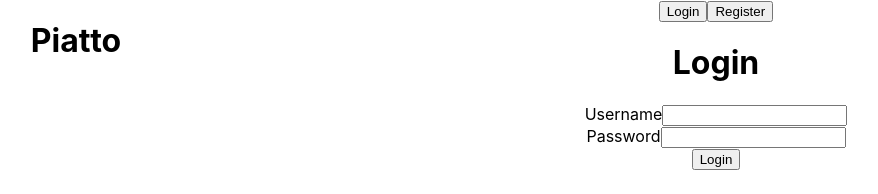
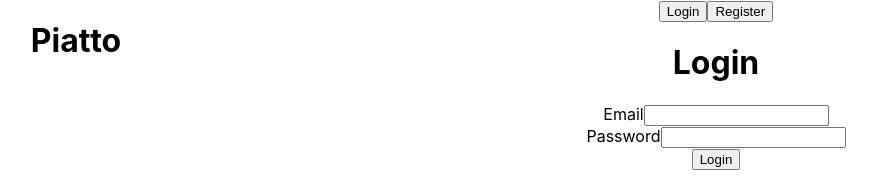
Before and after one commit to amckean12/piatto-v2, a React (Create React App) app in the folder client/: page / in a window 1280 px wide. Shown: the top 194 px of the page, without its empty margins (244-1122 px from the left). Built offline with nearby package versions, Linux system fonts and the light colour scheme.

Commit message:
Added redux  store

```diff
--- a/client/package.json
+++ b/client/package.json
@@ -6,7 +6,9 @@
   "dependencies": {
     "react": "^16.8.6",
     "react-dom": "^16.8.6",
-    "react-scripts": "3.0.0"
+    "react-redux": "^5.1.1",
+    "react-scripts": "3.0.0",
+    "redux": "^4.0.1"
   },
   "scripts": {
     "start": "react-scripts start",
--- a/client/src/app/splash-page/components/login-container.js
+++ b/client/src/app/splash-page/components/login-container.js
@@ -7,7 +7,7 @@ import React, { Component } from 'react';
 //Start or React Component
 class LoginContainer extends Component {
   state = {
-    username: "",
+    email: "",
     password: ""
   }
 
@@ -26,8 +26,8 @@ class LoginContainer extends Component {
       <div className="LoginContainer">
         <form className="LoginForm" onSubmit={(event) => this.handleSubmit(event)}>
           <h1>Login</h1>
-          <label>Username</label>
-            <input type="text" className="LoginFormInput" name="username" onChange={(event) => this.handleChange(event)} value={this.state.username}/><br/>
+          <label>Email</label>
+            <input type="text" className="LoginFormInput" name="email" onChange={(event) => this.handleChange(event)} value={this.state.email}/><br/>
           <label>Password</label>
             <input type="password" className="LoginFormInput" name="password" onChange={(event) => this.handleChange(event)} value={this.state.password}/><br/>
             <input type="submit" value="Login" /><br/>
--- a/client/src/app/splash-page/containers/initial-user-actions-container.js
+++ b/client/src/app/splash-page/containers/initial-user-actions-container.js
@@ -1,6 +1,8 @@
-import React, { Component } from 'react';
+import React, { Component } from 'react'
+import { connect } from 'react-redux'
 import LoginContainer from '../components/login-container.js'
 import RegisterContainer from '../components/register-box.js'
+
 
 //Component's CSS Section
 
--- /dev/null
+++ b/client/src/app/splash-page/reducers.js
@@ -0,0 +1,3 @@
+export default function manageUsers(state={}, action){
+
+}
--- a/client/src/index.js
+++ b/client/src/index.js
@@ -3,8 +3,17 @@ import ReactDOM from 'react-dom';
 import './index.css';
 import App from './App';
 import * as serviceWorker from './serviceWorker';
+import manageUsers from './app/splash-page/reducers.js';
 
-ReactDOM.render(<App />, document.getElementById('root'));
+import { Provider } from 'react-redux';
+import { createStore } from 'redux';
+
+const store = createStore(manageUsers)
+
+ReactDOM.render(
+  <Provider store={store}>
+  <App />
+</Provider>, document.getElementById('root'));
 
 // If you want your app to work offline and load faster, you can change
 // unregister() to register() below. Note this comes with some pitfalls.
```
Also changed, not shown: client/src/app/splash-page/actions.js (added), 1 other file (tests, documents, lock files or other folders).
